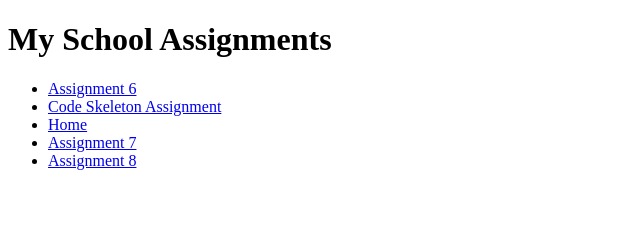
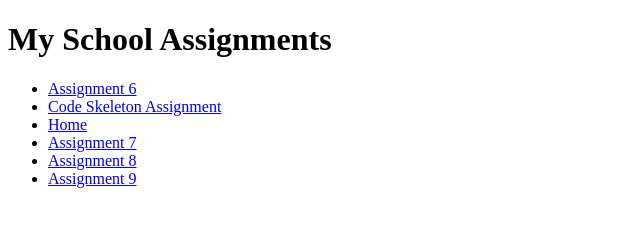
Before and after one commit to akimah/Portfolio, a plain HTML site: page Assignments/assignments.html in a window 1280 px wide. Shown: the whole page, without its empty margins (0-640 px from the left). Drawn offline with Linux system fonts and the light colour scheme.

Commit message:
github website

```diff
--- a/Assignments/assignments.html
+++ b/Assignments/assignments.html
@@ -14,6 +14,7 @@
         <li><a href="../index.html">Home</a></li>
         <li><a href="Assignments7/index.html">Assignment 7</a></li>
         <li><a href="Assignment8/index.html">Assignment 8</a></li>
+        <li><a href="Assignment9/index.html">Assignment 9</a></li>
       </ul>
     </div>
 
```
Also changed, not shown: Assignments/Assignment9/index.html (renamed from Assignments/Assignment9.html), 1 other file.
